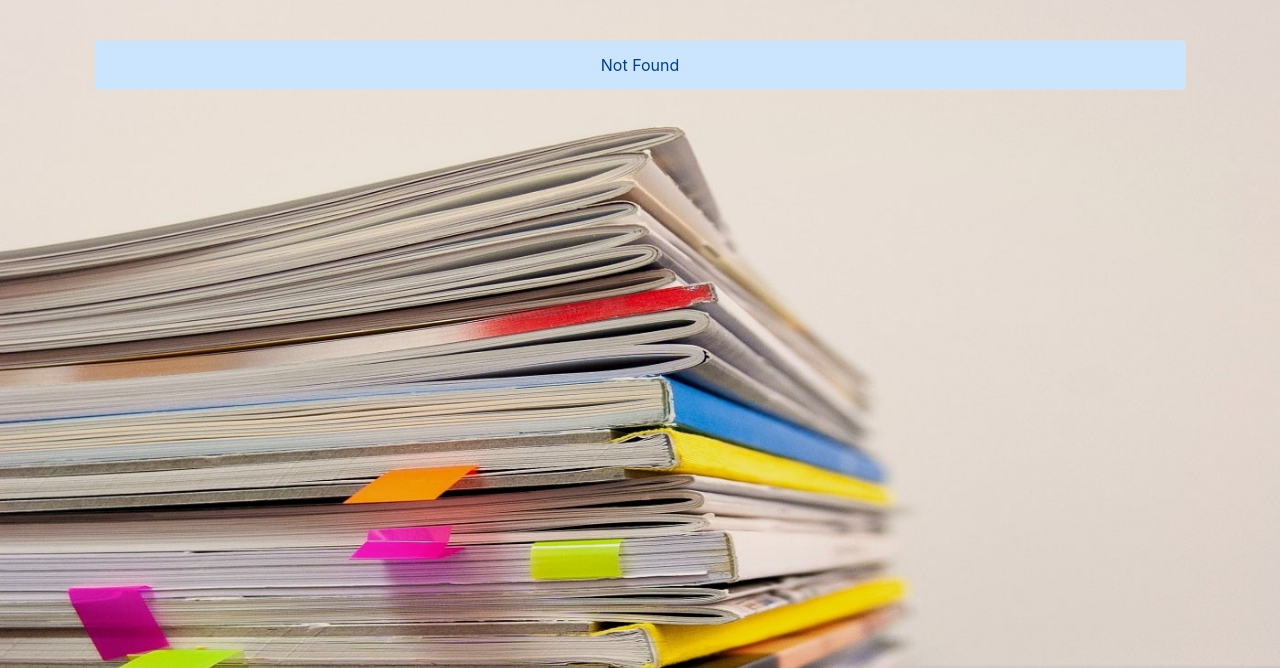
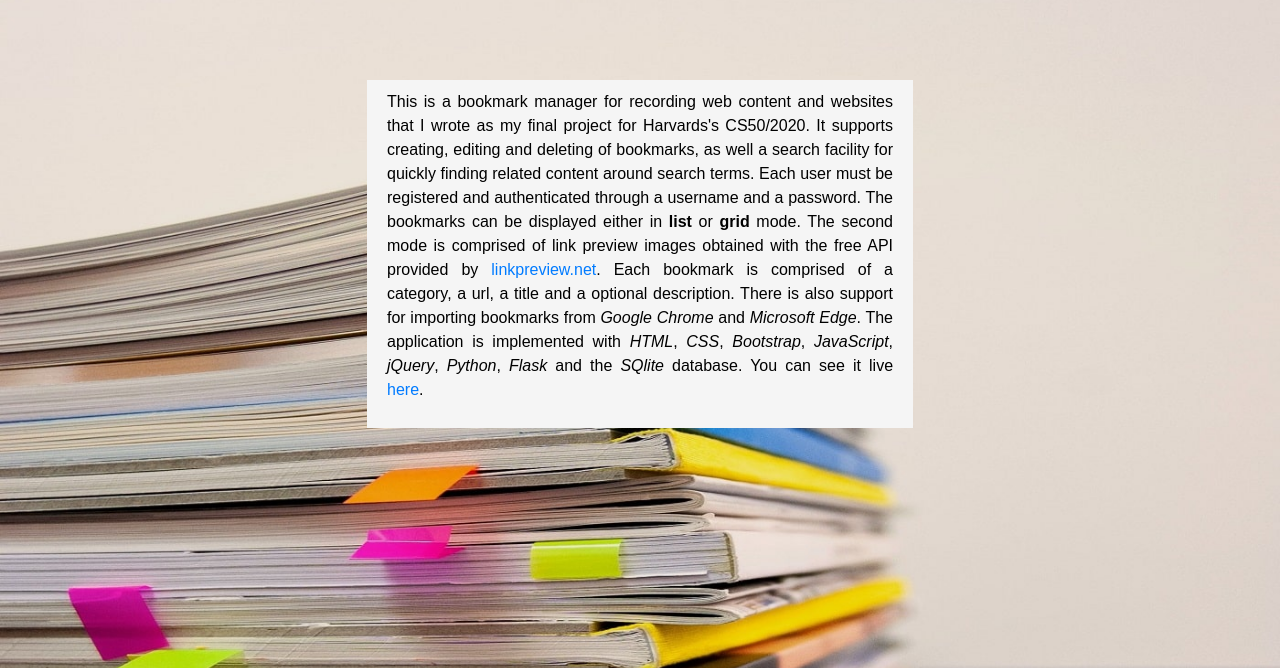
Before and after one commit to alfiomartini/cs50Final, a Flask app: page /readme in a window 1280 px wide. Shown: the part 85-753 px from the top of the page. Run offline with Flask 2, Linux system fonts and the light colour scheme; some libraries are stand-ins or nearby versions.

Commit message:
Redesigned navbar's 'about' dropdown

```diff
--- a/application.py
+++ b/application.py
@@ -69,6 +69,12 @@ Session(app)
 
 # see: https://stackoverflow.com/questions/57691525/redirects-not-working-properly-on-heroku-but-they-do-on-localhost
 
+
+@app.route('/readme', methods = ['get'])
+def readme():
+    # print('hello readme')
+    return render_template('readme.html')
+
 @app.route("/")
 @login_required
 def index():
--- a/static/styles.css
+++ b/static/styles.css
@@ -103,18 +103,6 @@ nav .navbar-brand
     margin: 20px auto;
 }
 
-@media (min-width:1023px){
-    .grid-box{
-        margin-right:-50px;
-    }
-}
-
-@media (max-width:500px){
-    .grid-box{
-        margin-right:15px;
-    }
-}
-
 .resources{
     font-size: 18px;
     font-family: 'Times New Roman', Times, serif;
@@ -123,8 +111,6 @@ nav .navbar-brand
     padding: 0px 5px 8px 5px;
     /* background-color: black; */
 }
-
-
 
 
 .book-item h5{
@@ -256,3 +242,41 @@ nav .navbar-brand
     flex-direction: row;
     justify-content: center;
 }
+
+/* Readme */
+
+.readme-wrapper{
+    display: flex;
+    justify-content: center;
+    flex-direction: row;
+    margin-top: 40px;
+}
+
+.readme{
+    background-color: whitesmoke;
+    color: black;
+    padding: 10px 20px;
+    font-family: Arial, Helvetica, sans-serif;
+    text-align: justify;
+    width: 50%;
+}
+
+/* Media queries */
+
+@media (min-width:1023px){
+    .grid-box{
+        margin-right:-50px;
+    }
+}
+
+@media (max-width:500px){
+    .grid-box{
+        margin-right:15px;
+    }
+}
+
+@media (max-width:768px){
+    .readme{
+        width: 80%;
+    }
+}
--- a/templates/layout.html
+++ b/templates/layout.html
@@ -149,20 +149,17 @@
                         <li class = "nav-item dropdown">
                             <a  class="nav-link dropdown-toggle"  href="#"
                                 id="navbardrop" data-toggle="dropdown">
-                                <span data-toggle='tooltip' title="Bookmark Actions" data-placement='bottom'>
+                                <span data-toggle='tooltip' title="Code/Readme" data-placement='bottom'>
                                     About
                                 </span></a>
                             </a>
-                            <div class="dropdown-menu">
-                                <a class="dropdown-item text-white">
-                                    Bookmark Manager (Flask App)
+                            <div class="dropdown-menu" aria-labelledby="dropAbout">
+                                <a class="dropdown-item text-white"
+                                   href="https://github.com/alfiomartini/cs50final" target="_blank">
+                                   Github
                                 </a>
-                                <a class="dropdown-item text-white">
-                                    August, 2020
-                                </a>
-                                <a class="dropdown-item text-white">
-                                    alfio.martini@gmail.com
-                                </a>
+                                <a class="dropdown-item text-white" href="/readme">Readme</a>
+                                <a class="dropdown-item text-white" href="mailto: alfio.martini@gmail.com">Email</a>
                             </div>
                         </li>
                     </ul>
--- /dev/null
+++ b/templates/readme.html
@@ -0,0 +1,14 @@
+{% extends 'layout.html' %}
+
+{% block title %} Readme {% endblock %}
+
+{% block main %}
+<div class="readme-wrapper">
+  <div class="readme">
+    <p>This is a bookmark manager for recording web content and websites that I wrote as my final project for Harvards's CS50/2020. It supports creating, editing and deleting of bookmarks, as well a search facility for quickly finding related content around search terms.  Each user must be registered and authenticated through a username and a password.  The bookmarks can be displayed either in <strong>list</strong> or <strong>grid</strong> mode. The second mode is comprised of link preview images obtained with the free API provided by <a href="https://www.linkpreview.net/">linkpreview.net</a>. Each bookmark is comprised of a category, a url, a title and a optional description. There is also support for importing bookmarks from <em>Google Chrome</em> and <em>Microsoft Edge</em>.  The application is implemented with <em>HTML</em>, <em>CSS</em>, <em>Bootstrap</em>, <em>JavaScript</em>, <em>jQuery</em>, <em>Python</em>, <em>Flask</em> and the <em>SQlite</em> database.  You can see it live <a href="https://bkmark-mg.herokuapp.com/">here</a>.</p>
+  </div>
+</div>
+{% endblock %}
+
+{% block scripts %}
+{% endblock %}
```
Also changed, not shown: static/preview/miro.medium.com_max_1200_1_03olAF2oVmcWZ76Dnh2r1Q.jpeg (added), static/preview/miro.medium.com_max_1200_1_S3IF02Rx4PPDjjweRvNIXg.png (added).
